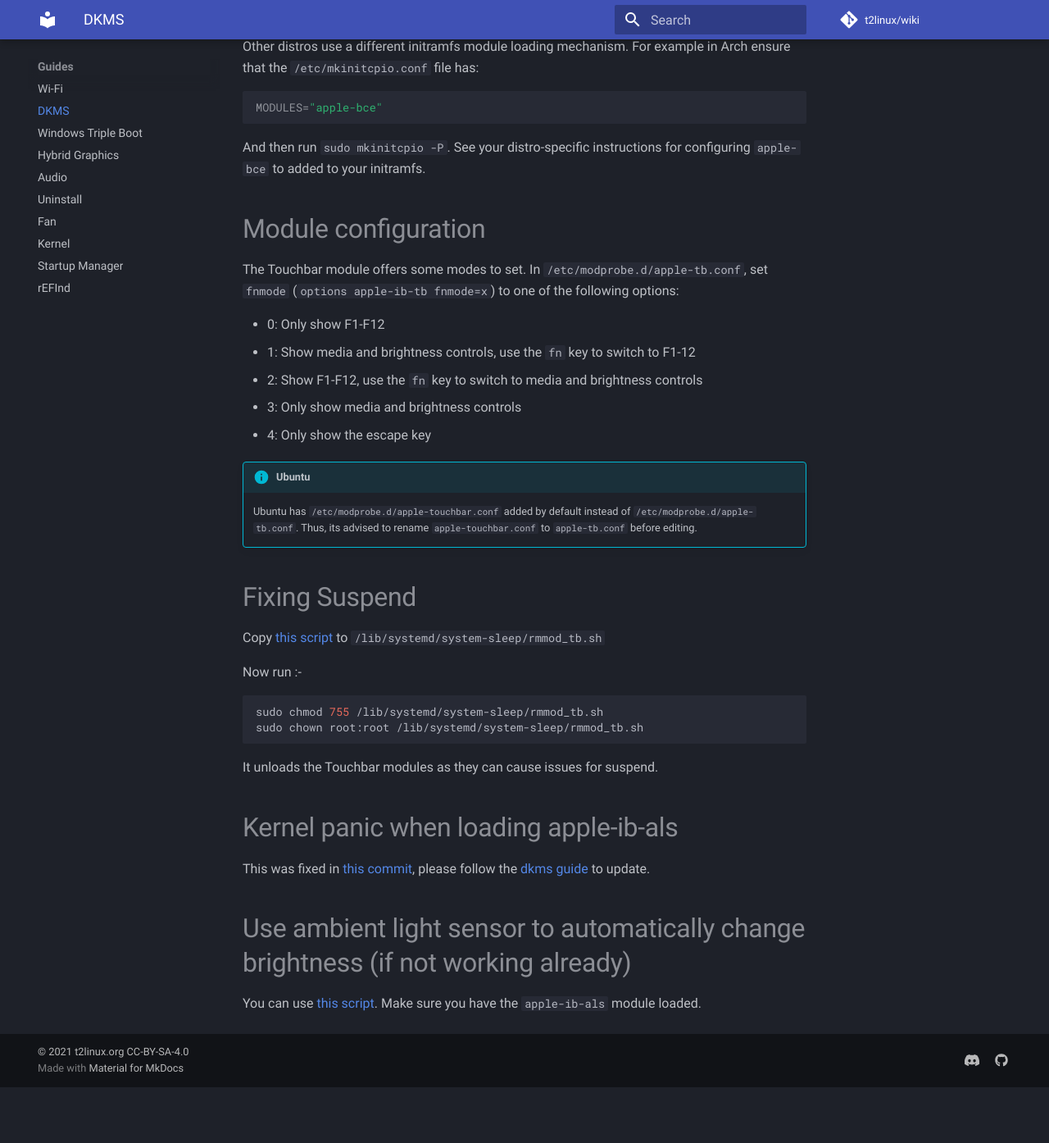
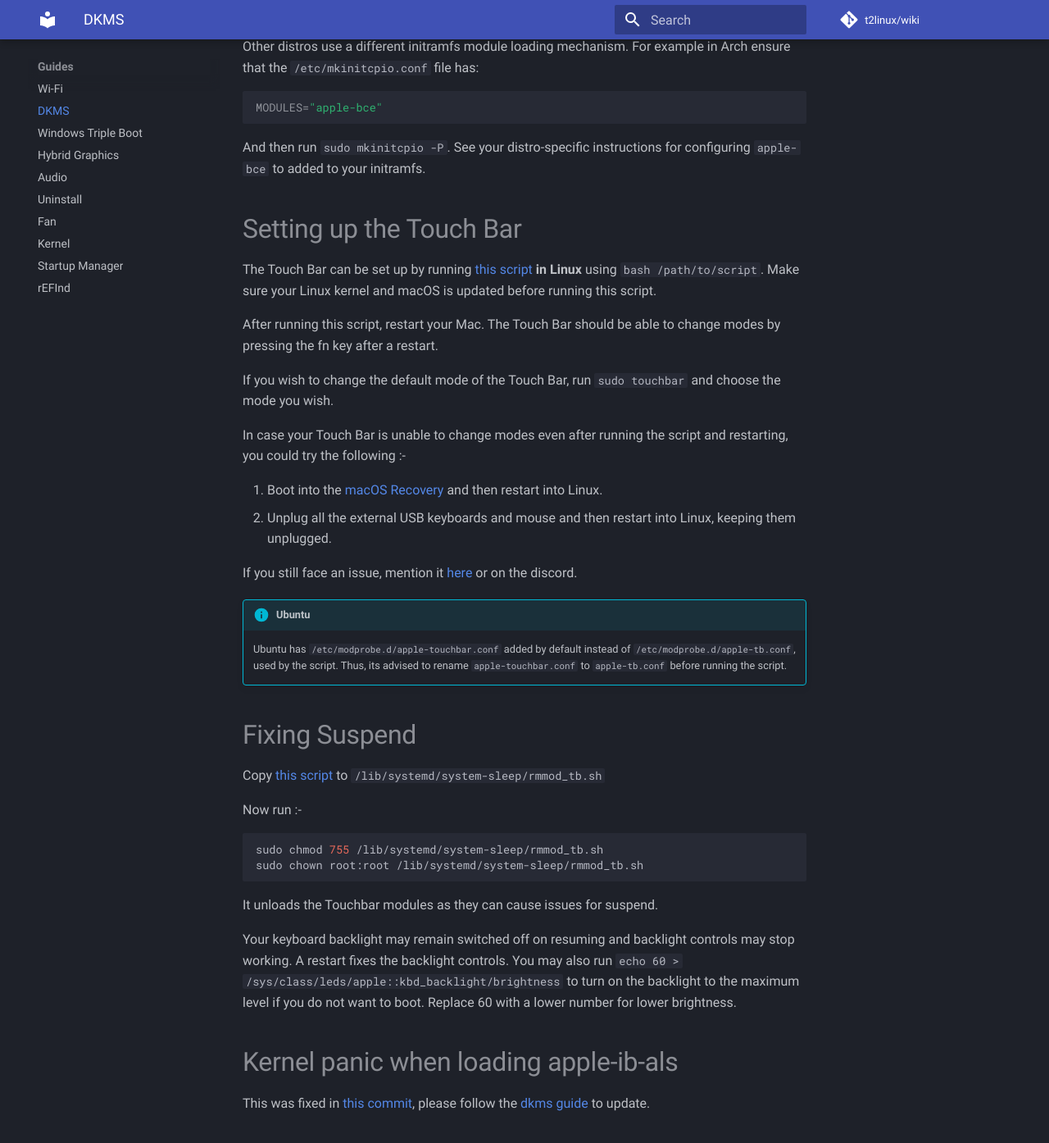
Before and after one commit to t2linux/wiki, an MkDocs documentation site: the page built from docs/guides/dkms.md, in a window 1280 px wide and 1400 px high, scrolled down 2699 px. Shown: the top 1394 px of the window at 82% size. Built offline with MkDocs 1.6.1 and Material for MkDocs 9.7.7, drawn with Linux system fonts in a browser that asks for light colours; comment, search, counter and statistics services are not loaded; before the commit the page ends 4025 px from its top, so only the background shows below that.

```diff
--- a/docs/guides/dkms.md
+++ b/docs/guides/dkms.md
@@ -101,22 +101,27 @@ MODULES="apple-bce"
 And then run `sudo mkinitcpio -P`.
 See your distro-specific instructions for configuring `apple-bce` to added to your initramfs.
 
-# Module configuration
+# Setting up the Touch Bar
 
-The Touchbar module offers some modes to set. In `/etc/modprobe.d/apple-tb.conf`, set `fnmode` (`options apple-ib-tb fnmode=x`) to one of the following options:
+The Touch Bar can be set up by running [this script](../tools/touchbar.sh) **in Linux** using `bash /path/to/script`. Make sure your Linux kernel and macOS is updated before running this script.
 
-- 0: Only show F1-F12
-- 1: Show media and brightness controls, use the `fn` key to switch to F1-12
-- 2: Show F1-F12, use the `fn` key to switch to media and brightness controls
-- 3: Only show media and brightness controls
-- 4: Only show the escape key
+After running this script, restart your Mac. The Touch Bar should be able to change modes by pressing the fn key after a restart.
+
+If you wish to change the default mode of the Touch Bar, run `sudo touchbar` and choose the mode you wish.
+
+In case your Touch Bar is unable to change modes even after running the script and restarting, you could try the following :-
+
+1. Boot into the [macOS Recovery](https://support.apple.com/en-gb/HT201314) and then restart into Linux.
+2. Unplug all the external USB keyboards and mouse and then restart into Linux, keeping them unplugged.
+
+If you still face an issue, mention it [here](https://github.com/t2linux/wiki/issues) or on the discord.
 
 !!! info "Ubuntu"
-    Ubuntu has `/etc/modprobe.d/apple-touchbar.conf` added by default instead of `/etc/modprobe.d/apple-tb.conf`. Thus, its advised to rename `apple-touchbar.conf` to `apple-tb.conf` before editing.
+    Ubuntu has `/etc/modprobe.d/apple-touchbar.conf` added by default instead of `/etc/modprobe.d/apple-tb.conf`, used by the script. Thus, its advised to rename `apple-touchbar.conf` to `apple-tb.conf` before running the script.
 
 # Fixing Suspend
 
-Copy [this script](https://github.com/mikeeq/mbp-fedora/blob/f34/files/suspend/rmmod_tb.sh) to `/lib/systemd/system-sleep/rmmod_tb.sh`
+Copy [this script](../tools/rmmod_tb.sh) to `/lib/systemd/system-sleep/rmmod_tb.sh`
 
 Now run :-
 
@@ -127,6 +132,8 @@ sudo chown root:root /lib/systemd/system-sleep/rmmod_tb.sh
 
 It unloads the Touchbar modules as they can cause issues for suspend.
 
+Your keyboard backlight may remain switched off on resuming and backlight controls may stop working. A restart fixes the backlight controls. You may also run `echo 60 > /sys/class/leds/apple::kbd_backlight/brightness` to turn on the backlight to the maximum level if you do not want to boot. Replace 60 with a lower number for lower brightness.
+
 # Kernel panic when loading apple-ib-als
 
 This was fixed in [this commit](https://github.com/t2linux/apple-ib-drv/commit/fc9aefa5a564e6f2f2bb0326bffb0cef0446dc05), please follow the [dkms guide](https://wiki.t2linux.org/guides/dkms/) to update.
```
Also changed, not shown: 2 other files.
